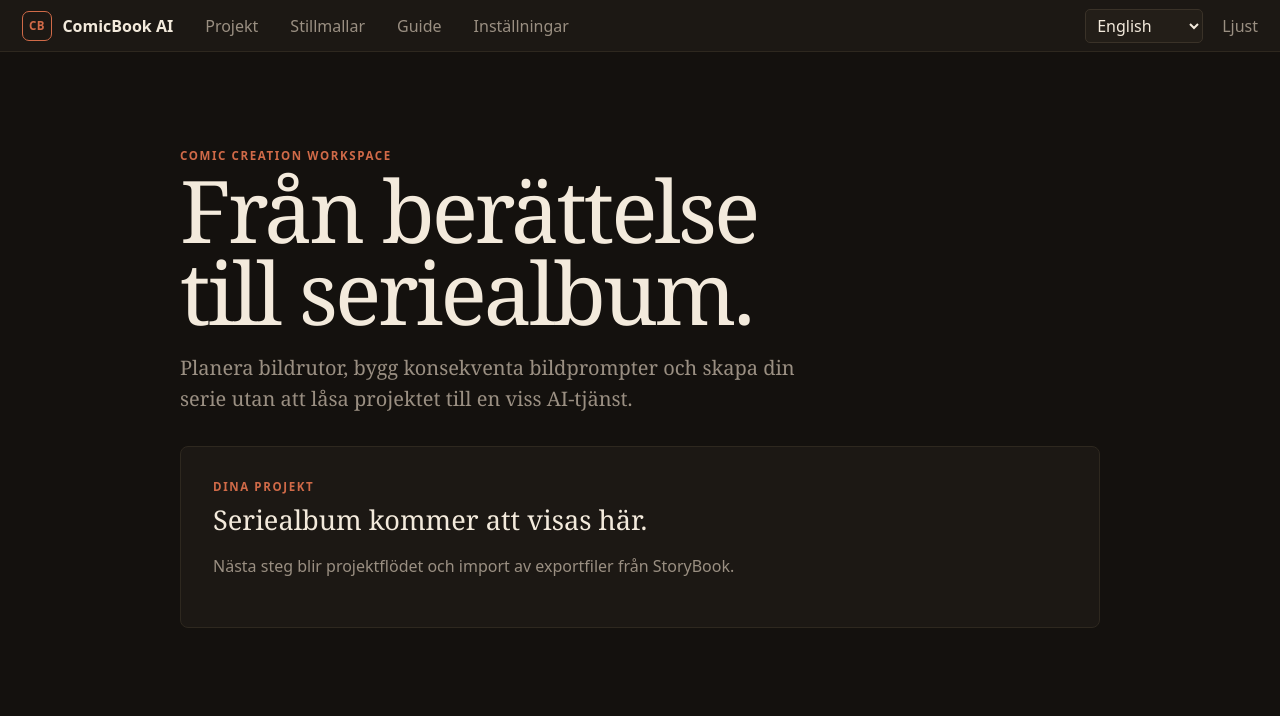
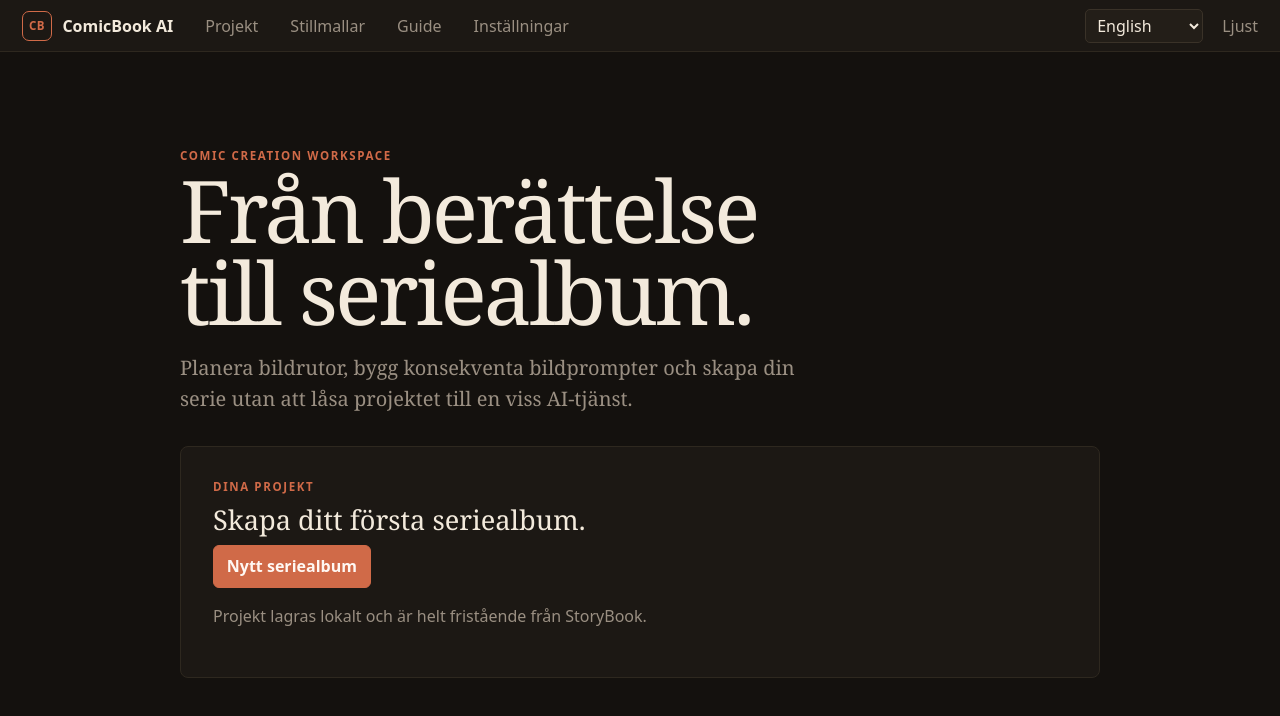
Before and after one commit to kaampi/Comic, a React (Vite) app: page / in a window 1280 px wide. Shown: the top 716 px of the page. Built offline with nearby package versions, Linux system fonts and the light colour scheme.

Commit message:
Add local comic project creation and workspace

```diff
--- a/src/App.tsx
+++ b/src/App.tsx
@@ -2,8 +2,9 @@ import { useEffect, useRef, useState } from "react";
 import { AI_MODES, type AiMode } from "./ai";
 import { applyLocale, applyTheme, LOCALES, readLocale, readTheme, type Locale, type Theme } from "./settings";
 import { BUILTIN_STYLES, STYLE_GENRES, createCustomStyleId, readCustomStyles, saveCustomStyles, type IllustrationStyle } from "./stylesLibrary";
+import { createProject, readProjects, saveProjects, type ComicProject, type ProjectSource } from "./project";
 
-type Panel = "styles" | "guide" | "settings" | null;
+type Panel = "styles" | "guide" | "settings" | "new-project" | null;
 type StyleDraft = { id?: string; name: string; genre: string; promptText: string };
 
 export function App() {
@@ -16,6 +17,11 @@ export function App() {
   const [styleQuery, setStyleQuery] = useState("");
   const [customStyles, setCustomStyles] = useState<IllustrationStyle[]>(readCustomStyles);
   const [styleDraft, setStyleDraft] = useState<StyleDraft | null>(null);
+  const [projects, setProjects] = useState<ComicProject[]>(readProjects);
+  const [activeProjectId, setActiveProjectId] = useState<string | null>(null);
+  const [newTitle, setNewTitle] = useState("");
+  const [newSource, setNewSource] = useState<ProjectSource>("blank");
+  const [newStyleId, setNewStyleId] = useState(BUILTIN_STYLES[0].id);
   const menuRef = useRef<HTMLDivElement>(null);
 
   useEffect(() => { applyLocale(locale); }, [locale]);
@@ -42,6 +48,14 @@ export function App() {
     setStyleDraft(null);
   };
   const duplicateStyle = (style: IllustrationStyle) => setStyleDraft({ name: style.name + " – kopia", genre: style.genre, promptText: style.promptText });
+  const activeProject = projects.find((project) => project.id === activeProjectId) ?? null;
+  const createNewProject = () => {
+    if (!newTitle.trim()) return;
+    const style = allStyles.find((item) => item.id === newStyleId) ?? BUILTIN_STYLES[0];
+    const project = createProject(newTitle, newSource, style);
+    const next = [project, ...projects]; setProjects(next); saveProjects(next); setActiveProjectId(project.id);
+    setNewTitle(""); setNewSource("blank"); setPanel(null); setProjectMenuOpen(false);
+  };
 
   return (
     <div className="app-shell">
@@ -52,9 +66,9 @@ export function App() {
         <div className="top-menu" ref={menuRef}>
           <button className="text-button" type="button" aria-expanded={projectMenuOpen} onClick={() => setProjectMenuOpen((open) => !open)}>Projekt</button>
           {projectMenuOpen ? <div className="menu-panel" role="menu">
-            <button role="menuitem" type="button" className="menu-item">Nytt seriealbum</button>
-            <div className="menu-divider" /><span className="menu-empty">Inga senaste projekt ännu</span>
-            <div className="menu-divider" /><button role="menuitem" type="button" className="menu-item">Visa alla projekt</button>
+            <button role="menuitem" type="button" className="menu-item" onClick={() => { setPanel("new-project"); setProjectMenuOpen(false); }}>Nytt seriealbum</button>
+            {projects.length ? <><div className="menu-divider" />{projects.slice(0, 5).map((project) => <button key={project.id} role="menuitem" type="button" className="menu-item" onClick={() => { setActiveProjectId(project.id); setProjectMenuOpen(false); }}>{project.title}</button>)}</> : <><div className="menu-divider" /><span className="menu-empty">Inga senaste projekt ännu</span></>}
+            <div className="menu-divider" /><button role="menuitem" type="button" className="menu-item" onClick={() => { setActiveProjectId(null); setProjectMenuOpen(false); }}>Visa alla projekt</button>
           </div> : null}
         </div>
         <button className="text-button" type="button" onClick={() => setPanel("styles")}>Stillmallar</button>
@@ -72,17 +86,35 @@ export function App() {
       </header>
 
       <main className="home">
-        <header className="home-brand"><p className="eyebrow">COMIC CREATION WORKSPACE</p>
-          <h1>Från berättelse<br />till seriealbum.</h1>
-          <p className="lede">Planera bildrutor, bygg konsekventa bildprompter och skapa din serie utan att låsa projektet till en viss AI-tjänst.</p>
-        </header>
-        <section className="workspace-card"><p className="eyebrow">DINA PROJEKT</p><h2>Seriealbum kommer att visas här.</h2>
-          <p className="quiet">Nästa steg blir projektflödet och import av exportfiler från StoryBook.</p></section>
+        {activeProject ? <section className="project-workspace">
+          <p className="eyebrow">SERIEPROJEKT</p><h1>{activeProject.title}</h1>
+          <p className="lede">Stil: {activeProject.style.name}</p>
+          <nav className="project-tabs" aria-label="Projektinnehåll"><button className="is-active">Manus</button><button>Karaktärer</button><button>Platser</button><button>Scener</button><button>Sidor</button></nav>
+          <section className="workspace-card"><h2>Projektet är redo.</h2><p className="quiet">Nästa steg är att lägga till källtext och bryta ned den i scener och bildrutor.</p></section>
+        </section> : <>
+          <header className="home-brand"><p className="eyebrow">COMIC CREATION WORKSPACE</p><h1>Från berättelse<br />till seriealbum.</h1>
+            <p className="lede">Planera bildrutor, bygg konsekventa bildprompter och skapa din serie utan att låsa projektet till en viss AI-tjänst.</p></header>
+          <section className="workspace-card"><div className="card-heading"><div><p className="eyebrow">DINA PROJEKT</p><h2>{projects.length ? "Fortsätt där du slutade." : "Skapa ditt första seriealbum."}</h2></div>
+            <button className="primary-button" type="button" onClick={() => setPanel("new-project")}>Nytt seriealbum</button></div>
+            {projects.length ? <div className="project-list">{projects.map((project) => <button key={project.id} type="button" onClick={() => setActiveProjectId(project.id)}><strong>{project.title}</strong><span>{project.style.name}</span></button>)}</div> : <p className="quiet">Projekt lagras lokalt och är helt fristående från StoryBook.</p>}
+          </section>
+        </>}
       </main>
 
       {panel ? <div className="overlay" role="presentation" onMouseDown={(e) => e.target === e.currentTarget && closePanel()}>
         <article className="guide-card" role="dialog" aria-modal="true">
           <div className="guide-actions"><button className="text-button" type="button" onClick={closePanel}>Stäng</button></div>
+          {panel === "new-project" ? <><p className="eyebrow">NYTT PROJEKT</p><h1>Nytt seriealbum</h1>
+            <div className="new-project-form"><label>Projektnamn<input autoFocus value={newTitle} onChange={(e) => setNewTitle(e.target.value)} placeholder="T.ex. Mysteriet på Svartön" /></label>
+              <fieldset><legend>Utgångsmaterial</legend>
+                <label><input type="radio" checked={newSource === "blank"} onChange={() => setNewSource("blank")} /> Börja från tomt projekt</label>
+                <label className="disabled-choice"><input type="radio" disabled /> Importera text/manus <small>nästa steg</small></label>
+                <label className="disabled-choice"><input type="radio" disabled /> Importera från StoryBook <small>nästa steg</small></label>
+              </fieldset>
+              <label>Stillmall<select value={newStyleId} onChange={(e) => setNewStyleId(e.target.value)}>{allStyles.map((style) => <option key={style.id} value={style.id}>{style.genre} — {style.name}</option>)}</select></label>
+              <div className="style-preview"><span className="style-genre">SNAPSHOT I PROJEKTET</span><p>{allStyles.find((style) => style.id === newStyleId)?.promptText}</p></div>
+              <div className="style-editor-actions"><button className="text-button" type="button" onClick={closePanel}>Avbryt</button><button className="primary-button" type="button" disabled={!newTitle.trim()} onClick={createNewProject}>Skapa projekt</button></div>
+            </div></> : null}
           {panel === "guide" ? <><p className="eyebrow">GUIDE</p><h1>ComicBook AI Guide</h1><p className="lede">Guiden skriver vi senare. Den här platsen är förberedd för den.</p></> : null}
           {panel === "styles" ? <><p className="eyebrow">SYSTEM</p><h1>Stillmallar</h1><p className="lede">Globala visuella stilar som kan användas när ComicBook AI bygger bildprompter.</p>
               <div className="style-tools"><input value={styleQuery} onChange={(e) => setStyleQuery(e.target.value)} placeholder="Sök stillmall…" aria-label="Sök stillmall" />
```
